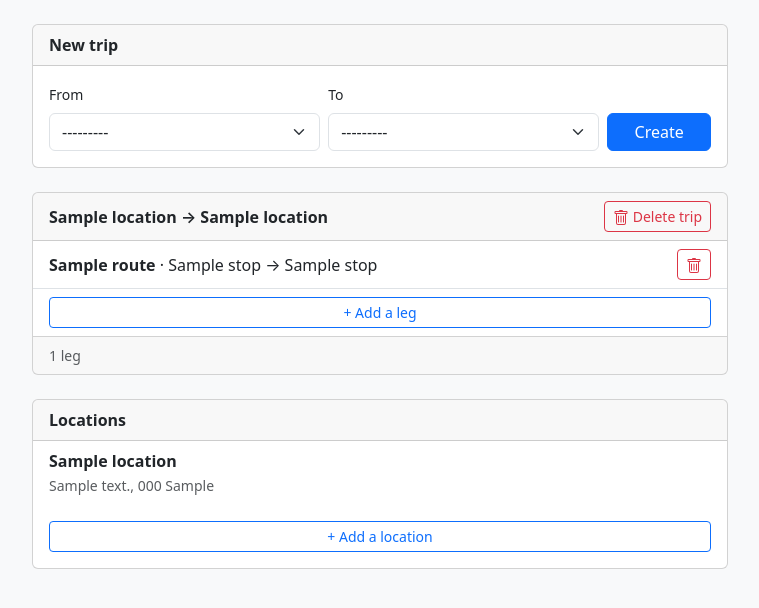
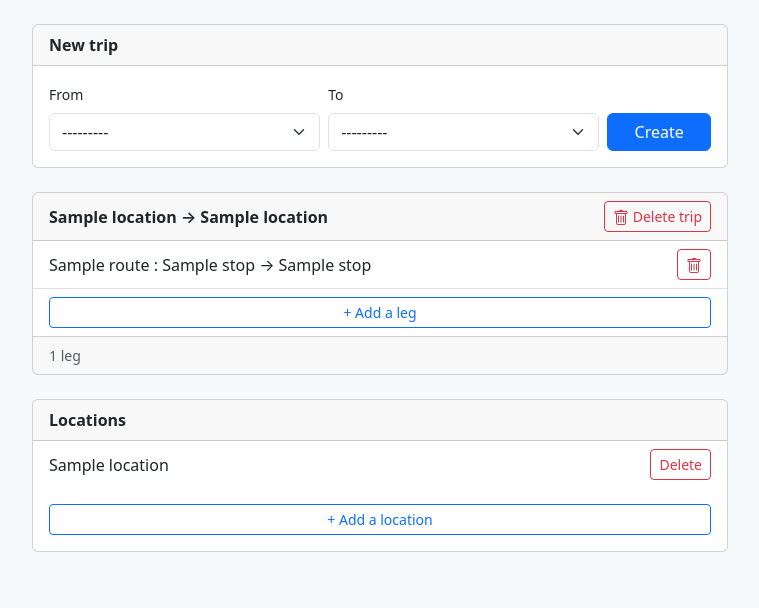
Before and after one commit to Zarcoks/dont-be-late, a Django app: page /trips/ in a window 1280 px wide. Shown: the part 57-665 px from the top of the page, without its empty margins (260-1019 px from the left). Run offline with Django 4.2, Linux system fonts and the light colour scheme; a user stored in the database is signed in; tables that the repository leaves empty hold one stand-in row (values such as "Sample post"); parts of the project's set-up code (start-up, migrations or seed data) failed here and were passed over; some libraries are stand-ins or nearby versions.

Commit message:
implemented delete buttons

```diff
--- a/dont_be_late_management/pages/events/forms.py
+++ b/dont_be_late_management/pages/events/forms.py
@@ -1,6 +1,6 @@
 from django import forms
 import requests
-from dont_be_late_management.models import Calendar, CalendarEvent
+from dont_be_late_management.models import Calendar, CalendarEvent, Location
 
 
 class CalendarForm(forms.ModelForm):
@@ -30,3 +30,7 @@ class EventEditForm(forms.ModelForm):
         widgets = {
             'location': forms.Select(attrs={'class': 'form-select form-select-sm'}),
         }
+
+    def __init__(self, *args, **kwargs):
+        super().__init__(*args, **kwargs)
+        self.fields['location'].queryset = Location.objects.filter(is_deleted=False)
--- a/dont_be_late_management/pages/trips/urls.py
+++ b/dont_be_late_management/pages/trips/urls.py
@@ -12,4 +12,7 @@ urlpatterns = [
     path("new/", views.NewTrip.as_view(), name="trip_create"),
     path("routes/filter/", views.filter_routes, name="route_filter"),
     path("stops/filter/", views.filter_stops, name="stop_filter"),
+    path("trips/<int:trip_id>/delete/", views.delete_trip, name="trip_delete"),
+    path("trip-lines/<int:trip_line_id>/delete/", views.delete_trip_line, name="trip_line_delete"),
+    path("locations/<int:location_id>/delete/", views.delete_location, name="location_delete"),
 ]
--- a/dont_be_late_management/pages/trips/views.py
+++ b/dont_be_late_management/pages/trips/views.py
@@ -11,12 +11,9 @@ from dont_be_late_management.pages.trips.forms import *
 def get_active_locations(user):
     return user.locations.all().filter(is_deleted=False).order_by('pk') # This should always return Home first
 
-
-@login_required
-def trips_dashboard(request):
-    locations = get_active_locations(request.user)
-    trips = (
-        Trip.objects.filter(user=request.user)
+def get_user_trips(user):
+    return (
+        Trip.objects.filter(user=user)
         .select_related("origin_location", "arrival_location")
         .prefetch_related(
             Prefetch(
@@ -29,12 +26,15 @@ def trips_dashboard(request):
         )
     )
 
+@login_required
+def trips_dashboard(request):
     return render(
         request,
         "dont_be_late_management/trips/trips.html",
         {
-            "locations": locations,
-            "trips": trips,
+            "locations": get_active_locations(request.user),
+            "trips": get_user_trips(request.user),
+            "form": TripForm(user=request.user),
         },
     )
 
@@ -71,13 +71,32 @@ class NewTrip(LoginRequiredMixin, View):
             trip = form.save(commit=False)
             trip.user = request.user
             trip.save()
-            response = HttpResponse(status=204)
-            return response
 
-        return render(request, "dont_be_late_management/trips/partials/trip_form.html", {
-            "form": form,
-            "locations": get_active_locations(request.user),
-        }, status=400)
+            return render(
+                request,
+                "dont_be_late_management/trips/partials/trip_detail.html",
+                {"trips": get_user_trips(request.user)},
+            )
+
+        response = render(
+            request,
+            "dont_be_late_management/trips/partials/new_trip_card.html",
+            {
+                "form": form,
+                "locations": get_active_locations(request.user),
+            },
+        )
+        response["HX-Retarget"] = "#new-trip-card"
+        response["HX-Reswap"] = "outerHTML"
+        return response
+
+
+@login_required
+def delete_trip(request, trip_id):
+    trip = get_object_or_404(Trip, pk=trip_id, user=request.user)
+    trip.delete()
+    return HttpResponse("", status=200)
+
 
 class NewTripLine(LoginRequiredMixin, View):
     def get(self, request):
@@ -109,6 +128,13 @@ class NewTripLine(LoginRequiredMixin, View):
 
 
 @login_required
+def delete_trip_line(request, trip_line_id):
+    trip_line = get_object_or_404(TripLine, pk=trip_line_id, trip__user=request.user)
+    trip_line.delete()
+    return HttpResponse("", status=200)
+
+
+@login_required
 def get_locations(request):
     return render(request, 'dont_be_late_management/trips/partials/locations_list.html', {"locations": get_active_locations(request.user)})
 
@@ -131,6 +157,17 @@ class NewLocation(LoginRequiredMixin, View):
                           {"locations": get_active_locations(request.user)})
         return render(request, "dont_be_late_management/trips/partials/location_form.html", {"form": form})
 
+@login_required
+def delete_location(request, location_id):
+    location = get_object_or_404(Location, pk=location_id, user=request.user)
+    location.is_deleted = True
+    location.save()
+
+    return render(
+        request,
+        "dont_be_late_management/trips/partials/locations_list.html",
+        {"locations": get_active_locations(request.user)},
+    )
 
 @login_required
 def filter_routes(request):
--- a/dont_be_late_management/templates/dont_be_late_management/trips/partials/locations_list.html
+++ b/dont_be_late_management/templates/dont_be_late_management/trips/partials/locations_list.html
@@ -1,10 +1,18 @@
-<ul class="list-group list-group-flush" id="locations-list" {% if oob %}hx-swap-oob="true"{% endif %}>
+<ul class="list-group list-group-flush">
     {% for location in locations %}
-    <li class="list-group-item">
-        <div class="fw-semibold">{{ location.name }}</div>
-        <small class="text-body-secondary">
-            {{ location.address }}, {{ location.postal }} {{ location.city }}
-        </small>
-    </li>
+        <li class="list-group-item d-flex justify-content-between align-items-center">
+            <span>{{ location.name }}</span>
+            <button
+                class="btn btn-outline-danger btn-sm"
+                type="button"
+                hx-delete="{% url 'location_delete' location.id %}"
+                hx-target="#locations-container"
+                hx-swap="innerHTML"
+                hx-confirm="Delete '{{ location.name }}'?">
+                Delete
+            </button>
+        </li>
+    {% empty %}
+        <li class="list-group-item small text-body-secondary">No locations yet.</li>
     {% endfor %}
 </ul>
--- /dev/null
+++ b/dont_be_late_management/templates/dont_be_late_management/trips/partials/new_trip_card.html
@@ -0,0 +1,49 @@
+<div id="new-trip-card" class="card mb-4">
+    <div class="card-header fw-semibold">New trip</div>
+    <form
+        class="card-body row g-2 align-items-end"
+        hx-post="{% url 'trip_create' %}"
+        hx-target="#trips-list-container"
+        hx-swap="outerHTML"
+        hx-on::after-request="if (event.detail.successful) this.reset()">
+        {% csrf_token %}
+
+        <div class="col-sm-5">
+            <label class="form-label small" for="trip_origin">From</label>
+            <select class="form-select" id="trip_origin" name="origin_location">
+                <option value="">---------</option>
+                {% for location in locations %}
+                    <option
+                        value="{{ location.id }}"
+                        {% if form.origin_location.value|stringformat:"s" == location.id|stringformat:"s" %}selected{% endif %}>
+                        {{ location.name }}
+                    </option>
+                {% endfor %}
+            </select>
+            {% if form.origin_location.errors %}
+                <div class="text-danger small mt-1">{{ form.origin_location.errors.0 }}</div>
+            {% endif %}
+        </div>
+
+        <div class="col-sm-5">
+            <label class="form-label small" for="trip_destination">To</label>
+            <select class="form-select" id="trip_destination" name="arrival_location">
+                <option value="">---------</option>
+                {% for location in locations %}
+                    <option
+                        value="{{ location.id }}"
+                        {% if form.arrival_location.value|stringformat:"s" == location.id|stringformat:"s" %}selected{% endif %}>
+                        {{ location.name }}
+                    </option>
+                {% endfor %}
+            </select>
+            {% if form.arrival_location.errors %}
+                <div class="text-danger small mt-1">{{ form.arrival_location.errors.0 }}</div>
+            {% endif %}
+        </div>
+
+        <div class="col-sm-2">
+            <button class="btn btn-primary w-100" type="submit">Create</button>
+        </div>
+    </form>
+</div>
--- a/dont_be_late_management/templates/dont_be_late_management/trips/partials/trip_detail.html
+++ b/dont_be_late_management/templates/dont_be_late_management/trips/partials/trip_detail.html
@@ -6,7 +6,12 @@
                     <span class="fw-semibold">
                         {{ trip }}
                     </span>
-                    <button class="btn btn-outline-danger btn-sm" type="button">
+                    <button
+                        class="btn btn-outline-danger btn-sm"
+                        type="button"
+                        hx-delete="{% url 'trip_delete' trip.id %}"
+                        hx-confirm="Delete this trip?"
+                        hx-on::after-request="if (event.detail.successful) this.closest('.card').remove()">
                         <svg width="16" height="16" fill="currentColor" viewBox="0 0 16 16"><path d="M5.5 5.5A.5.5 0 0 1 6 6v6a.5.5 0 0 1-1 0V6a.5.5 0 0 1 .5-.5m2.5 0a.5.5 0 0 1 .5.5v6a.5.5 0 0 1-1 0V6a.5.5 0 0 1 .5-.5m3 .5a.5.5 0 0 0-1 0v6a.5.5 0 0 0 1 0z"/><path d="M14.5 3a1 1 0 0 1-1 1H13v9a2 2 0 0 1-2 2H5a2 2 0 0 1-2-2V4h-.5a1 1 0 0 1-1-1V2a1 1 0 0 1 1-1H6a1 1 0 0 1 1-1h2a1 1 0 0 1 1 1h3.5a1 1 0 0 1 1 1zM4.118 4 4 4.059V13a1 1 0 0 0 1 1h6a1 1 0 0 0 1-1V4.059L11.882 4zM2.5 3h11V2h-11z"/></svg>
                         Delete trip
                     </button>
--- a/dont_be_late_management/templates/dont_be_late_management/trips/partials/trip_line_item.html
+++ b/dont_be_late_management/templates/dont_be_late_management/trips/partials/trip_line_item.html
@@ -1,9 +1,13 @@
 <li class="list-group-item d-flex justify-content-between align-items-center">
     <span>
-        <span class="fw-semibold">{{ trip_line.route.short_name }}</span>
-        · {{ trip_line.origin_stop.name }} → {{ trip_line.arrival_stop.name }}
+        {{ trip_line.route.short_name }} : {{ trip_line.origin_stop.name }} → {{ trip_line.arrival_stop.name }}
     </span>
-    <button class="btn btn-outline-danger btn-sm" type="button" title="Delete leg">
+    <button
+        class="btn btn-outline-danger btn-sm"
+        type="button"
+        hx-delete="{% url 'trip_line_delete' trip_line.id %}"
+        hx-confirm="Delete this leg?"
+        hx-on::after-request="if (event.detail.successful) this.closest('li').remove()">
         <svg width="16" height="16" fill="currentColor" viewBox="0 0 16 16"><path d="M5.5 5.5A.5.5 0 0 1 6 6v6a.5.5 0 0 1-1 0V6a.5.5 0 0 1 .5-.5m2.5 0a.5.5 0 0 1 .5.5v6a.5.5 0 0 1-1 0V6a.5.5 0 0 1 .5-.5m3 .5a.5.5 0 0 0-1 0v6a.5.5 0 0 0 1 0z"/><path d="M14.5 3a1 1 0 0 1-1 1H13v9a2 2 0 0 1-2 2H5a2 2 0 0 1-2-2V4h-.5a1 1 0 0 1-1-1V2a1 1 0 0 1 1-1H6a1 1 0 0 1 1-1h2a1 1 0 0 1 1 1h3.5a1 1 0 0 1 1 1zM4.118 4 4 4.059V13a1 1 0 0 0 1 1h6a1 1 0 0 0 1-1V4.059L11.882 4zM2.5 3h11V2h-11z"/></svg>
     </button>
 </li>
--- a/dont_be_late_management/templates/dont_be_late_management/trips/trips.html
+++ b/dont_be_late_management/templates/dont_be_late_management/trips/trips.html
@@ -3,56 +3,12 @@
 {% block title %}Trips{% endblock %}
 
 {% block content %}
-<main class="container py-4" style="max-width: 720px">
+<main
+    class="container py-4"
+    style="max-width: 720px"
+    hx-headers='{"X-CSRFToken": "{{ csrf_token }}"}'>
 
-    <div class="card mb-4">
-        <div class="card-header fw-semibold">New trip</div>
-        <form
-            class="card-body row g-2 align-items-end"
-            hx-post="{% url 'trip_create' %}"
-            hx-target="closest .card"
-            hx-swap="outerHTML">
-            {% csrf_token %}
-
-            <div class="col-sm-5">
-                <label class="form-label small" for="trip_origin">From</label>
-                <select class="form-select" id="trip_origin" name="origin_location">
-                    <option value="">---------</option>
-                    {% for location in locations %}
-                        <option
-                            value="{{ location.id }}"
-                            {% if form.origin_location.value|stringformat:"s" == location.id|stringformat:"s" %}selected{% endif %}>
-                            {{ location.name }}
-                        </option>
-                    {% endfor %}
-                </select>
-                {% if form.origin_location.errors %}
-                    <div class="text-danger small mt-1">{{ form.origin_location.errors.0 }}</div>
-                {% endif %}
-            </div>
-
-            <div class="col-sm-5">
-                <label class="form-label small" for="trip_destination">To</label>
-                <select class="form-select" id="trip_destination" name="arrival_location">
-                    <option value="">---------</option>
-                    {% for location in locations %}
-                        <option
-                            value="{{ location.id }}"
-                            {% if form.arrival_location.value|stringformat:"s" == location.id|stringformat:"s" %}selected{% endif %}>
-                            {{ location.name }}
-                        </option>
-                    {% endfor %}
-                </select>
-                {% if form.arrival_location.errors %}
-                    <div class="text-danger small mt-1">{{ form.arrival_location.errors.0 }}</div>
-                {% endif %}
-            </div>
-
-            <div class="col-sm-2">
-                <button class="btn btn-primary w-100" type="submit">Create</button>
-            </div>
-        </form>
-    </div>
+    {% include "dont_be_late_management/trips/partials/new_trip_card.html" %}
 
     {% include "dont_be_late_management/trips/partials/trip_detail.html" %}
 
```
Also changed, not shown: LABO.md (+5 -0 lines), dont_be_late_management/templates/dont_be_late_management/trips/partials/trip_card.html (added, +42 -0 lines).
